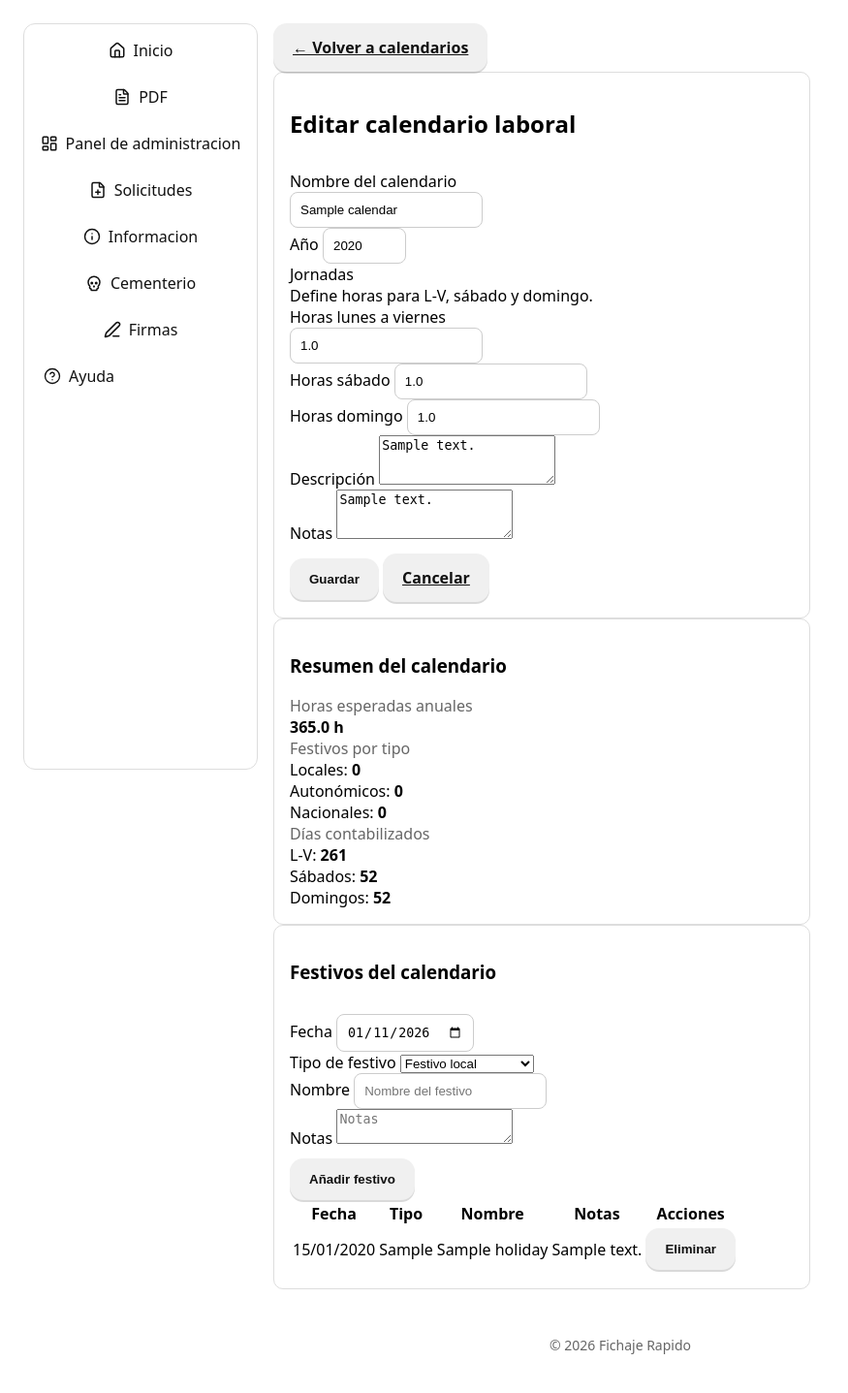
After one commit to cdryampi/fichaje-rapido2, a Flask app: page /admin/calendars/1/edit in a window 1280 px wide. The commit adds this page. Shown: the whole page at 97% size, without its empty margins (0-875 px from the left). Run offline with Flask 3, Linux system fonts and the light colour scheme; a user stored in the database is signed in; tables that the repository leaves empty hold one stand-in row (values such as "Sample post"); some libraries are stand-ins or nearby versions.

Commit message:
Add admin work calendars

```diff
--- a/admin_panel/__init__.py
+++ b/admin_panel/__init__.py
@@ -9,11 +9,13 @@ def register_admin_panel(app: Flask) -> None:
     from .employees import bp as employees_bp
     from .areas import bp as areas_bp
     from .schedules import bp as schedules_bp
+    from .calendars import bp as calendars_bp
 
     app.register_blueprint(roles_bp)
     app.register_blueprint(employees_bp)
     app.register_blueprint(areas_bp)
     app.register_blueprint(schedules_bp)
+    app.register_blueprint(calendars_bp)
 
 
 __all__ = ["register_admin_panel"]
--- /dev/null
+++ b/admin_panel/calendars/forms.py
@@ -0,0 +1,69 @@
+"""Forms for managing work calendars."""
+
+from datetime import date
+
+from flask_wtf import FlaskForm
+from wtforms import DateField, FloatField, IntegerField, SelectField, StringField, TextAreaField
+from wtforms.validators import DataRequired, Length, NumberRange, Optional
+
+
+class CalendarForm(FlaskForm):
+    name = StringField(
+        "Nombre del calendario",
+        validators=[DataRequired(message="El nombre es obligatorio."), Length(max=140)],
+    )
+    year = IntegerField(
+        "Año",
+        validators=[DataRequired(message="El año es obligatorio."), NumberRange(min=2000, max=2100)],
+    )
+    description = TextAreaField(
+        "Descripción",
+        validators=[Optional(), Length(max=1000)],
+    )
+    notes = TextAreaField(
+        "Notas",
+        validators=[Optional(), Length(max=2000)],
+    )
+    weekday_hours = FloatField(
+        "Horas lunes a viernes",
+        validators=[DataRequired(message="Indica las horas de lunes a viernes."), NumberRange(min=0.0, max=24.0)],
+        default=8.0,
+    )
+    saturday_hours = FloatField(
+        "Horas sábado",
+        validators=[DataRequired(message="Indica las horas del sábado."), NumberRange(min=0.0, max=24.0)],
+        default=0.0,
+    )
+    sunday_hours = FloatField(
+        "Horas domingo",
+        validators=[DataRequired(message="Indica las horas del domingo."), NumberRange(min=0.0, max=24.0)],
+        default=0.0,
+    )
+
+
+class HolidayForm(FlaskForm):
+    HOLIDAY_TYPES = [
+        ("local", "Festivo local"),
+        ("autonomic", "Festivo autonómico"),
+        ("national", "Festivo nacional"),
+    ]
+
+    date = DateField(
+        "Fecha",
+        validators=[DataRequired(message="La fecha es obligatoria.")],
+        format="%Y-%m-%d",
+        default=date.today,
+    )
+    holiday_type = SelectField(
+        "Tipo de festivo",
+        choices=HOLIDAY_TYPES,
+        validators=[DataRequired(message="Selecciona un tipo de festivo.")],
+    )
+    name = StringField(
+        "Nombre",
+        validators=[Optional(), Length(max=140)],
+    )
+    note = TextAreaField(
+        "Notas",
+        validators=[Optional(), Length(max=1000)],
+    )
--- /dev/null
+++ b/admin_panel/calendars/routes.py
@@ -0,0 +1,287 @@
+"""Routes for managing work calendars."""
+
+from datetime import date, timedelta
+
+from flask import (
+    abort,
+    current_app,
+    flash,
+    redirect,
+    render_template,
+    request,
+    url_for,
+)
+from flask_login import current_user, login_required
+from sqlalchemy import select
+from sqlalchemy.exc import IntegrityError
+
+from admin_panel.calendars import bp
+from admin_panel.calendars.forms import CalendarForm, HolidayForm
+from admin_panel.calendars.models import WorkCalendar, WorkCalendarHoliday
+from models import Role as UserRole, SessionLocal
+
+
+def _require_admin():
+    if not current_user.is_authenticated:
+        login_manager = current_app.login_manager
+        return login_manager.unauthorized()
+    if current_user.role != UserRole.admin:
+        abort(403)
+
+
+@bp.before_request
+def before_request():
+    return _require_admin()
+
+
+def _load_calendar(db, calendar_id: int):
+    calendar = db.get(WorkCalendar, calendar_id)
+    if not calendar:
+        flash("Calendario no encontrado.", "error")
+        return redirect(url_for("admin_calendars.list_calendars"))
+    return calendar
+
+
+def _calculate_summary(calendar: WorkCalendar, holidays: list[WorkCalendarHoliday]):
+    holiday_dates = {holiday.date for holiday in holidays}
+    holiday_counts = {"local": 0, "autonomic": 0, "national": 0}
+    for holiday in holidays:
+        if holiday.holiday_type in holiday_counts:
+            holiday_counts[holiday.holiday_type] += 1
+
+    start = date(calendar.year, 1, 1)
+    end = date(calendar.year, 12, 31)
+    cursor = start
+    expected_hours = 0.0
+    weekday_count = 0
+    saturday_count = 0
+    sunday_count = 0
+
+    while cursor <= end:
+        if cursor not in holiday_dates:
+            weekday = cursor.weekday()
+            if weekday < 5:
+                expected_hours += calendar.weekday_hours
+                weekday_count += 1
+            elif weekday == 5:
+                expected_hours += calendar.saturday_hours
+                saturday_count += 1
+            else:
+                expected_hours += calendar.sunday_hours
+                sunday_count += 1
+        cursor += timedelta(days=1)
+
+    return {
+        "expected_hours": round(expected_hours, 2),
+        "holiday_counts": holiday_counts,
+        "weekday_count": weekday_count,
+        "saturday_count": saturday_count,
+        "sunday_count": sunday_count,
+    }
+
+
+@bp.route("/", methods=["GET"])
+@login_required
+def list_calendars():
+    db = SessionLocal()
+    try:
+        calendars = db.execute(
+            select(WorkCalendar).order_by(WorkCalendar.year.desc(), WorkCalendar.name.asc())
+        ).scalars().all()
+        summaries = {}
+        if calendars:
+            calendar_ids = [calendar.id for calendar in calendars]
+            holidays = db.execute(
+                select(WorkCalendarHoliday).where(WorkCalendarHoliday.calendar_id.in_(calendar_ids))
+            ).scalars().all()
+            holidays_by_calendar = {}
+            for holiday in holidays:
+                holidays_by_calendar.setdefault(holiday.calendar_id, []).append(holiday)
+            for calendar in calendars:
+                summaries[calendar.id] = _calculate_summary(
+                    calendar, holidays_by_calendar.get(calendar.id, [])
+                )
+        return render_template("calendars/list.html", calendars=calendars, summaries=summaries)
+    finally:
+        db.close()
+
+
+@bp.route("/create", methods=["GET", "POST"])
+@login_required
+def create_calendar():
+    form = CalendarForm()
+    if form.validate_on_submit():
+        db = SessionLocal()
+        try:
+            existing = db.execute(
+                select(WorkCalendar).where(
+                    WorkCalendar.name == form.name.data.strip(),
+                    WorkCalendar.year == form.year.data,
+                )
+            ).scalar_one_or_none()
+            if existing:
+                form.name.errors.append("Ya existe un calendario con este nombre y año.")
+            else:
+                calendar = WorkCalendar(
+                    name=form.name.data.strip(),
+                    year=form.year.data,
+                    description=(form.description.data or "").strip() or None,
+                    notes=(form.notes.data or "").strip() or None,
+                    weekday_hours=form.weekday_hours.data,
+                    saturday_hours=form.saturday_hours.data,
+                    sunday_hours=form.sunday_hours.data,
+                )
+                db.add(calendar)
+                db.commit()
+                flash("Calendario creado correctamente.", "ok")
+                return redirect(url_for("admin_calendars.edit_calendar", calendar_id=calendar.id))
+        finally:
+            db.close()
+    return render_template("calendars/edit.html", form=form, title="Crear calendario laboral")
+
+
+@bp.route("/<int:calendar_id>/edit", methods=["GET", "POST"])
+@login_required
+def edit_calendar(calendar_id: int):
+    db = SessionLocal()
+    try:
+        calendar = _load_calendar(db, calendar_id)
+        if not isinstance(calendar, WorkCalendar):
+            return calendar
+
+        form = CalendarForm(obj=calendar)
+        holiday_form = HolidayForm()
+        if form.validate_on_submit():
+            duplicate = db.execute(
+                select(WorkCalendar).where(
+                    WorkCalendar.id != calendar.id,
+                    WorkCalendar.name == form.name.data.strip(),
+                    WorkCalendar.year == form.year.data,
+                )
+            ).scalar_one_or_none()
+            if duplicate:
+                form.name.errors.append("Ya existe un calendario con este nombre y año.")
+            else:
+                calendar.name = form.name.data.strip()
+                calendar.year = form.year.data
+                calendar.description = (form.description.data or "").strip() or None
+                calendar.notes = (form.notes.data or "").strip() or None
+                calendar.weekday_hours = form.weekday_hours.data
+                calendar.saturday_hours = form.saturday_hours.data
+                calendar.sunday_hours = form.sunday_hours.data
+                try:
+                    db.commit()
+                    flash("Calendario actualizado correctamente.", "ok")
+                    return redirect(url_for("admin_calendars.edit_calendar", calendar_id=calendar.id))
+                except IntegrityError:
+                    db.rollback()
+                    form.name.errors.append("No se pudo actualizar el calendario. Reintenta.")
+
+        holidays = db.execute(
+            select(WorkCalendarHoliday)
+            .where(WorkCalendarHoliday.calendar_id == calendar.id)
+            .order_by(WorkCalendarHoliday.date.asc())
+        ).scalars().all()
+        summary = _calculate_summary(calendar, holidays)
+        return render_template(
+            "calendars/edit.html",
+            form=form,
+            holiday_form=holiday_form,
+            calendar=calendar,
+            holidays=holidays,
+            summary=summary,
+            title="Editar calendario laboral",
+        )
+    finally:
+        db.close()
+
+
+@bp.route("/<int:calendar_id>/holidays", methods=["POST"])
+@login_required
+def add_holiday(calendar_id: int):
+    db = SessionLocal()
+    try:
+        calendar = _load_calendar(db, calendar_id)
+        if not isinstance(calendar, WorkCalendar):
+            return calendar
+
+        form = HolidayForm()
+        if form.validate_on_submit():
+            if form.date.data.year != calendar.year:
+                form.date.errors.append("La fecha debe estar dentro del año del calendario.")
+            else:
+                existing = db.execute(
+                    select(WorkCalendarHoliday).where(
+                        WorkCalendarHoliday.calendar_id == calendar.id,
+                        WorkCalendarHoliday.date == form.date.data,
+                    )
+                ).scalar_one_or_none()
+                if existing:
+                    form.date.errors.append("Ya existe un festivo en esa fecha.")
+                else:
+                    holiday = WorkCalendarHoliday(
+                        calendar_id=calendar.id,
+                        date=form.date.data,
+                        holiday_type=form.holiday_type.data,
+                        name=(form.name.data or "").strip() or None,
+                        note=(form.note.data or "").strip() or None,
+                    )
+                    db.add(holiday)
+                    db.commit()
+                    flash("Festivo añadido correctamente.", "ok")
+                    return redirect(url_for("admin_calendars.edit_calendar", calendar_id=calendar.id))
+
+        holidays = db.execute(
+            select(WorkCalendarHoliday)
+            .where(WorkCalendarHoliday.calendar_id == calendar.id)
+            .order_by(WorkCalendarHoliday.date.asc())
+        ).scalars().all()
+        summary = _calculate_summary(calendar, holidays)
+        flash("Revisa los datos del festivo.", "error")
+        return render_template(
+            "calendars/edit.html",
+            form=CalendarForm(obj=calendar),
+            holiday_form=form,
+            calendar=calendar,
+            holidays=holidays,
+            summary=summary,
+            title="Editar calendario laboral",
+        )
+    finally:
+        db.close()
+
+
+@bp.route("/<int:calendar_id>/holidays/<int:holiday_id>/delete", methods=["POST"])
+@login_required
+def delete_holiday(calendar_id: int, holiday_id: int):
+    db = SessionLocal()
+    try:
+        calendar = _load_calendar(db, calendar_id)
+        if not isinstance(calendar, WorkCalendar):
+            return calendar
+        holiday = db.get(WorkCalendarHoliday, holiday_id)
+        if not holiday or holiday.calendar_id != calendar.id:
+            flash("Festivo no encontrado.", "error")
+            return redirect(url_for("admin_calendars.edit_calendar", calendar_id=calendar.id))
+        db.delete(holiday)
+        db.commit()
+        flash("Festivo eliminado.", "ok")
+    finally:
+        db.close()
+    return redirect(url_for("admin_calendars.edit_calendar", calendar_id=calendar_id))
+
+
+@bp.route("/<int:calendar_id>/delete", methods=["POST"])
+@login_required
+def delete_calendar(calendar_id: int):
+    db = SessionLocal()
+    try:
+        calendar = _load_calendar(db, calendar_id)
+        if not isinstance(calendar, WorkCalendar):
+            return calendar
+        db.delete(calendar)
+        db.commit()
+        flash("Calendario eliminado.", "ok")
+    finally:
+        db.close()
+    return redirect(url_for("admin_calendars.list_calendars"))
--- /dev/null
+++ b/admin_panel/calendars/templates/calendars/edit.html
@@ -0,0 +1,177 @@
+{% extends "base.html" %}
+
+{% block content %}
+<div class="container py-4">
+  <a href="{{ url_for('admin_calendars.list_calendars') }}" class="btn btn-link mb-3">&larr; Volver a calendarios</a>
+
+  <div class="card mb-4">
+    <div class="card-body">
+      <h2 class="card-title mb-3">{{ title }}</h2>
+      <form method="post" action="{{ request.path }}">
+        {{ form.hidden_tag() }}
+        <div class="row g-3">
+          <div class="col-md-6">
+            {{ form.name.label(class="form-label") }}
+            {{ form.name(class="form-control", placeholder="Calendario Barcelona") }}
+            {% if form.name.errors %}
+            <div class="text-danger small mt-1">{{ form.name.errors[0] }}</div>
+            {% endif %}
+          </div>
+          <div class="col-md-3">
+            {{ form.year.label(class="form-label") }}
+            {{ form.year(class="form-control") }}
+            {% if form.year.errors %}
+            <div class="text-danger small mt-1">{{ form.year.errors[0] }}</div>
+            {% endif %}
+          </div>
+          <div class="col-md-3">
+            <label class="form-label">Jornadas</label>
+            <div class="text-muted small">Define horas para L-V, sábado y domingo.</div>
+          </div>
+          <div class="col-md-4">
+            {{ form.weekday_hours.label(class="form-label") }}
+            {{ form.weekday_hours(class="form-control", step="0.25") }}
+            {% if form.weekday_hours.errors %}
+            <div class="text-danger small mt-1">{{ form.weekday_hours.errors[0] }}</div>
+            {% endif %}
+          </div>
+          <div class="col-md-4">
+            {{ form.saturday_hours.label(class="form-label") }}
+            {{ form.saturday_hours(class="form-control", step="0.25") }}
+            {% if form.saturday_hours.errors %}
+            <div class="text-danger small mt-1">{{ form.saturday_hours.errors[0] }}</div>
+            {% endif %}
+          </div>
+          <div class="col-md-4">
+            {{ form.sunday_hours.label(class="form-label") }}
+            {{ form.sunday_hours(class="form-control", step="0.25") }}
+            {% if form.sunday_hours.errors %}
+            <div class="text-danger small mt-1">{{ form.sunday_hours.errors[0] }}</div>
+            {% endif %}
+          </div>
+          <div class="col-12">
+            {{ form.description.label(class="form-label") }}
+            {{ form.description(class="form-control", rows=3, placeholder="Descripción o centro de trabajo") }}
+            {% if form.description.errors %}
+            <div class="text-danger small mt-1">{{ form.description.errors[0] }}</div>
+            {% endif %}
+          </div>
+          <div class="col-12">
+            {{ form.notes.label(class="form-label") }}
+            {{ form.notes(class="form-control", rows=3, placeholder="Notas internas del calendario") }}
+            {% if form.notes.errors %}
+            <div class="text-danger small mt-1">{{ form.notes.errors[0] }}</div>
+            {% endif %}
+          </div>
+        </div>
+        <div class="d-flex gap-2 mt-4">
+          <button type="submit" class="btn btn-primary">Guardar</button>
+          <a href="{{ url_for('admin_calendars.list_calendars') }}" class="btn btn-secondary">Cancelar</a>
+        </div>
+      </form>
+    </div>
+  </div>
+
+  {% if calendar %}
+  <div class="card mb-4">
+    <div class="card-body">
+      <h3 class="card-title mb-3">Resumen del calendario</h3>
+      <div class="row g-3">
+        <div class="col-md-4">
+          <div class="muted">Horas esperadas anuales</div>
+          <strong>{{ summary.expected_hours }} h</strong>
+        </div>
+        <div class="col-md-4">
+          <div class="muted">Festivos por tipo</div>
+          <div>Locales: <strong>{{ summary.holiday_counts.local }}</strong></div>
+          <div>Autonómicos: <strong>{{ summary.holiday_counts.autonomic }}</strong></div>
+          <div>Nacionales: <strong>{{ summary.holiday_counts.national }}</strong></div>
+        </div>
+        <div class="col-md-4">
+          <div class="muted">Días contabilizados</div>
+          <div>L-V: <strong>{{ summary.weekday_count }}</strong></div>
+          <div>Sábados: <strong>{{ summary.saturday_count }}</strong></div>
+          <div>Domingos: <strong>{{ summary.sunday_count }}</strong></div>
+        </div>
+      </div>
+    </div>
+  </div>
+
+  <div class="card">
+    <div class="card-body">
+      <h3 class="card-title mb-3">Festivos del calendario</h3>
+      <form method="post" action="{{ url_for('admin_calendars.add_holiday', calendar_id=calendar.id) }}">
+        {{ holiday_form.hidden_tag() }}
+        <div class="row g-3">
+          <div class="col-md-3">
+            {{ holiday_form.date.label(class="form-label") }}
+            {{ holiday_form.date(class="form-control") }}
+            {% if holiday_form.date.errors %}
+            <div class="text-danger small mt-1">{{ holiday_form.date.errors[0] }}</div>
+            {% endif %}
+          </div>
+          <div class="col-md-3">
+            {{ holiday_form.holiday_type.label(class="form-label") }}
+            {{ holiday_form.holiday_type(class="form-select") }}
+            {% if holiday_form.holiday_type.errors %}
+            <div class="text-danger small mt-1">{{ holiday_form.holiday_type.errors[0] }}</div>
+            {% endif %}
+          </div>
+          <div class="col-md-3">
+            {{ holiday_form.name.label(class="form-label") }}
+            {{ holiday_form.name(class="form-control", placeholder="Nombre del festivo") }}
+            {% if holiday_form.name.errors %}
+            <div class="text-danger small mt-1">{{ holiday_form.name.errors[0] }}</div>
+            {% endif %}
+          </div>
+          <div class="col-md-3">
+            {{ holiday_form.note.label(class="form-label") }}
+            {{ holiday_form.note(class="form-control", placeholder="Notas") }}
+            {% if holiday_form.note.errors %}
+            <div class="text-danger small mt-1">{{ holiday_form.note.errors[0] }}</div>
+            {% endif %}
+          </div>
+        </div>
+        <div class="d-flex gap-2 mt-3">
+          <button type="submit" class="btn btn-primary">Añadir festivo</button>
+        </div>
+      </form>
+
+      {% if holidays %}
+      <div class="table-responsive mt-4">
+        <table class="table table-striped table-hover align-middle">
+          <thead class="table-light">
+            <tr>
+              <th scope="col">Fecha</th>
+              <th scope="col">Tipo</th>
+              <th scope="col">Nombre</th>
+              <th scope="col">Notas</th>
+              <th scope="col" class="text-end">Acciones</th>
+            </tr>
+          </thead>
+          <tbody>
+            {% for holiday in holidays %}
+            <tr>
+              <td>{{ holiday.date.strftime('%d/%m/%Y') }}</td>
+              <td>{{ holiday.holiday_type }}</td>
+              <td>{{ holiday.name or '-' }}</td>
+              <td>{{ holiday.note or '-' }}</td>
+              <td class="text-end">
+                <form method="post" action="{{ url_for('admin_calendars.delete_holiday', calendar_id=calendar.id, holiday_id=holiday.id) }}" class="d-inline" onsubmit="return confirm('¿Eliminar festivo?');">
+                  <input type="hidden" name="csrf_token" value="{{ csrf_token() }}">
+                  <button class="btn btn-sm btn-outline-danger" type="submit">Eliminar</button>
+                </form>
+              </td>
+            </tr>
+            {% endfor %}
+          </tbody>
+        </table>
+      </div>
+      {% else %}
+      <div class="alert alert-info mt-3">No hay festivos añadidos todavía.</div>
+      {% endif %}
+    </div>
+  </div>
+  {% endif %}
+</div>
+{% endblock %}
--- a/models.py
+++ b/models.py
@@ -214,6 +214,7 @@ for module in (
     "admin_panel.areas.models",
     "admin_panel.employees.models",
     "admin_panel.schedules.models",
+    "admin_panel.calendars.models",
 ):
     try:
         __import__(module)
--- a/templates/admin/index.html
+++ b/templates/admin/index.html
@@ -24,6 +24,9 @@
     <a class="btn btn-hero btn-green" href="{{ url_for('admin_schedules.list_schedules') }}" style="text-decoration:none;">
       <i data-lucide="clock" class="icon"></i> Gestion de Jornadas
     </a>
+    <a class="btn btn-hero btn-green" href="{{ url_for('admin_calendars.list_calendars') }}" style="text-decoration:none;">
+      <i data-lucide="calendar" class="icon"></i> Gestion de Calendarios
+    </a>
     <a class="btn btn-hero" href="{{ url_for('admin_areas.list_areas') }}" style="text-decoration:none;background:#1976d2;color:#fff;">
       <i data-lucide="map-pin" class="icon"></i> Gestion de Areas
     </a>
```
Also changed, not shown: admin_panel/calendars/__init__.py (added, +14 -0 lines), admin_panel/calendars/models.py (added, +73 -0 lines), admin_panel/calendars/templates/calendars/list.html (added, +71 -0 lines).
